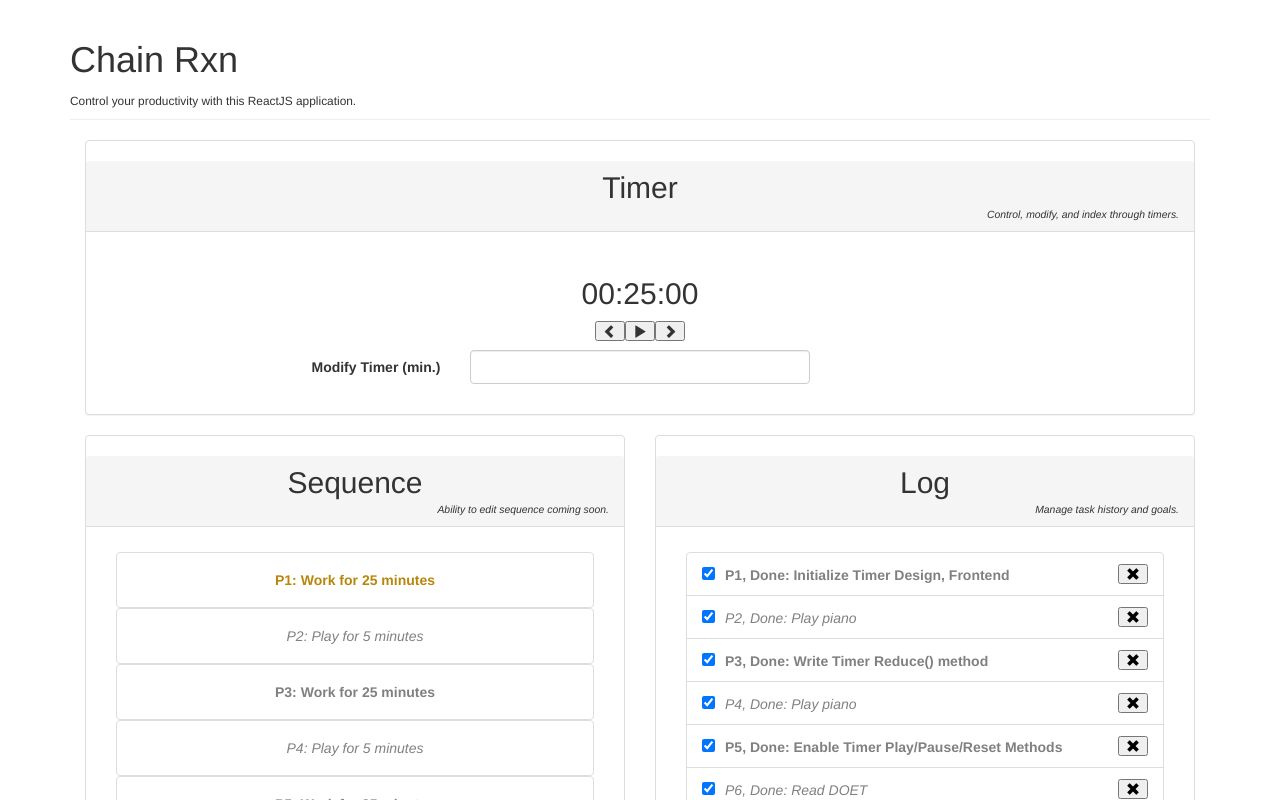
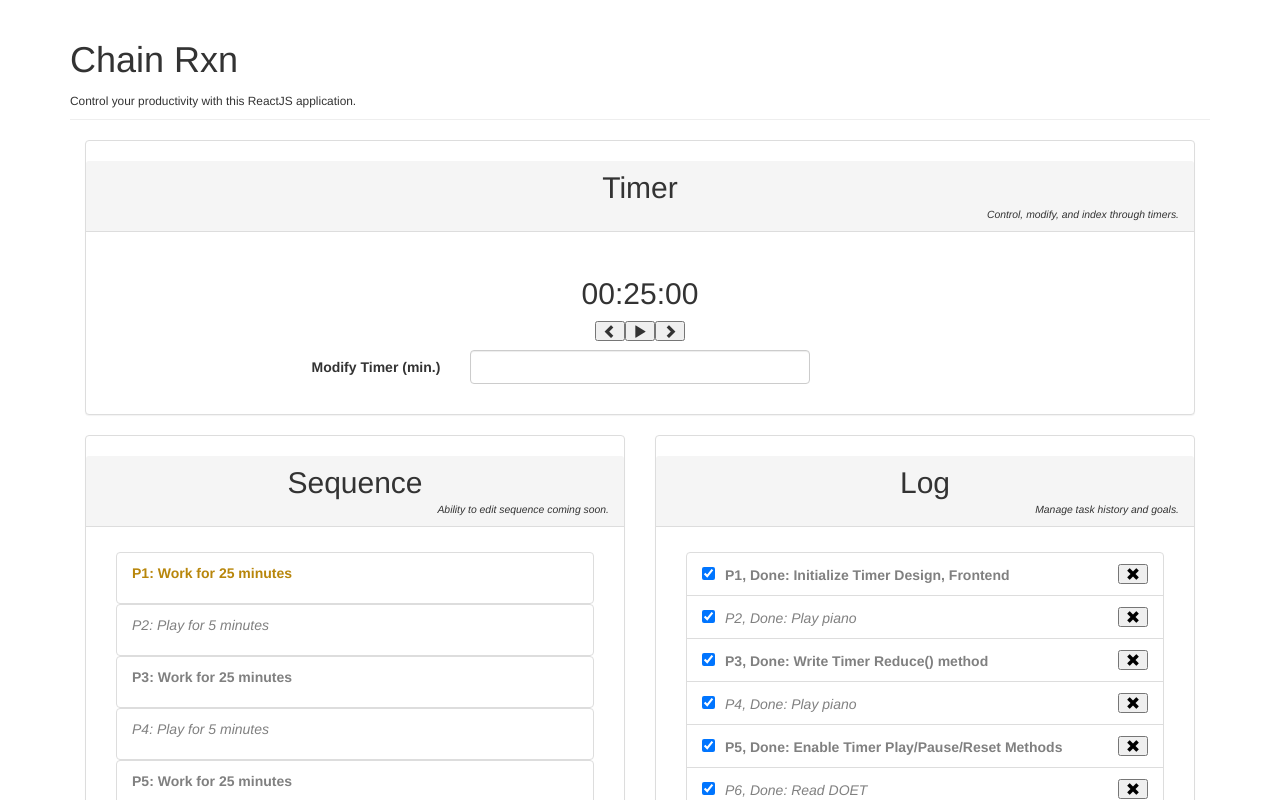
Before and after one commit to n-kimberly/ChainRXN, a React (Create React App) app: page / in a window 1280 px wide. Shown: the top 800 px of the page. Built offline with nearby package versions, Linux system fonts and the light colour scheme.

Commit message:
Remove button feature in Sequence *Will re-implement after adding modification feature

```diff
--- a/src/App.css
+++ b/src/App.css
@@ -22,7 +22,7 @@
 }
 
 .routines {
-    text-align: center;
+    text-align: left;
 }
 
 @media (max-width: 650px) {
--- a/src/Taskbar/TaskbarDisplay/components/TaskbarDisplay.jsx
+++ b/src/Taskbar/TaskbarDisplay/components/TaskbarDisplay.jsx
@@ -20,7 +20,7 @@ class TaskbarDisplay extends Component {
             (ID === currentTimerID)
             &&
             (
-              <button className = "btn btn-link" style={{color:'DarkGoldenRod'}}>
+              <p style={{color:'DarkGoldenRod'}}>
                 {
                   (timerType === 'Work')
                   &&
@@ -31,14 +31,14 @@ class TaskbarDisplay extends Component {
                   &&
                   <em>P{ID}: {timerType} for {timerAllocation} minutes</em>
                 }
-              </button>
+              </p>
             )
           }
           {
             (ID !== currentTimerID )
             &&
             (
-              <button className = "btn btn-link" style={{color:'gray'}}>
+              <p style={{color:'gray'}}>
                 {
                   (timerType === 'Work')
                   &&
@@ -49,7 +49,7 @@ class TaskbarDisplay extends Component {
                   &&
                   <em>P{ID}: {timerType} for {timerAllocation} minutes</em>
                 }
-              </button>
+              </p>
             )
           }
           </div>
```
